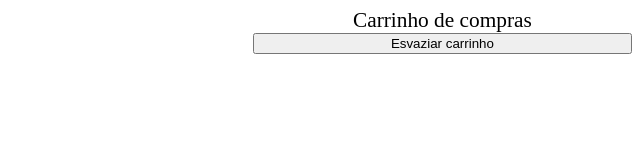
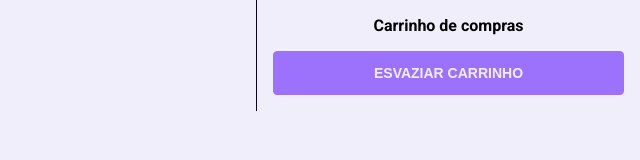
Before and after one commit to betrybe/decioneto2-test, a website: page index.html in a window 1280 px wide. Shown: the whole page, without its empty margins (640-1280 px from the left). Drawn offline with Linux system fonts and the light colour scheme.

Commit message:
Iniciando projeto, ajustes nos estilos

```diff
--- a/index.html
+++ b/index.html
@@ -4,9 +4,10 @@
     <meta charset="UTF-8" />
     <meta name="viewport" content="width=device-width, initial-scale=1.0" />
     <meta http-equiv="X-UA-Compatible" content="ie=edge" />
-    <title>Document</title>
+    <title>Shopping</title>
     <link rel="stylesheet" href="style.css" />
-    <script src="script.js"></script>
+
+    <script defer src="script.js"></script>
   </head>
 
   <body>
--- a/style.css
+++ b/style.css
@@ -1,7 +1,37 @@
+@import url('https://fonts.googleapis.com/css2?family=Roboto:wght@400;700&display=swap');
+
+:root {
+  --white-violet: #F1EEFC;
+  --violet: #9c72fd;
+  --royal-violet: #572fda;
+  --dark-violet: #0c0128;
+}
+
+* {
+  margin: 0;
+  padding: 0;
+  box-sizing: border-box;
+}
+
+body {
+  font-family: 'Roboto', sans-serif;
+  font-size: 16px;
+  background-color: #F1EEFC;
+
+  -webkit-font-smoothing: antialiased;
+
+  min-height: 100vh;
+}
+
+button {
+  cursor: pointer;
+}
+
 .container {
   display: flex;
   justify-content: space-around;
   width: 100%;
+  min-height: 100vh;
 }
 
 .items {
@@ -9,6 +39,8 @@
   flex-basis: 70%;
   flex-wrap: wrap;
   justify-content: center;
+
+  height: 100%;
 }
 
 .item {
@@ -20,6 +52,8 @@
   height: auto;
   margin: 5px;
   width: 200px;
+
+  color: var(--dark-violet)
 }
 
 .item .item__sku {
@@ -48,10 +82,38 @@
   display: flex;
   flex-basis: 30%;
   flex-flow: column wrap;
+
+  padding: 1rem;
+
+  border-left: 1px solid var(--dark-violet);
+
+  height: 100%
 }
 
 .cart .cart__title {
-  flex-basis: 1;
-  font-size: 16pt;
   text-align: center;
+  font-weight: 700;
+
+  margin-bottom: 1rem;
 }
+
+.empty-cart {
+  background-color: var(--violet);
+  border: 1px solid var(--violet);
+  padding: 0.8rem 2rem;
+
+  text-transform: uppercase;
+  font-weight: 700;
+  font-size: 14px;
+
+  color: var(--white-violet);
+
+  border-radius: 4px;
+
+  transition: all 0.2s linear;
+}
+
+.empty-cart:hover {
+  background-color: transparent;
+  color: var(--violet)
+}
```
